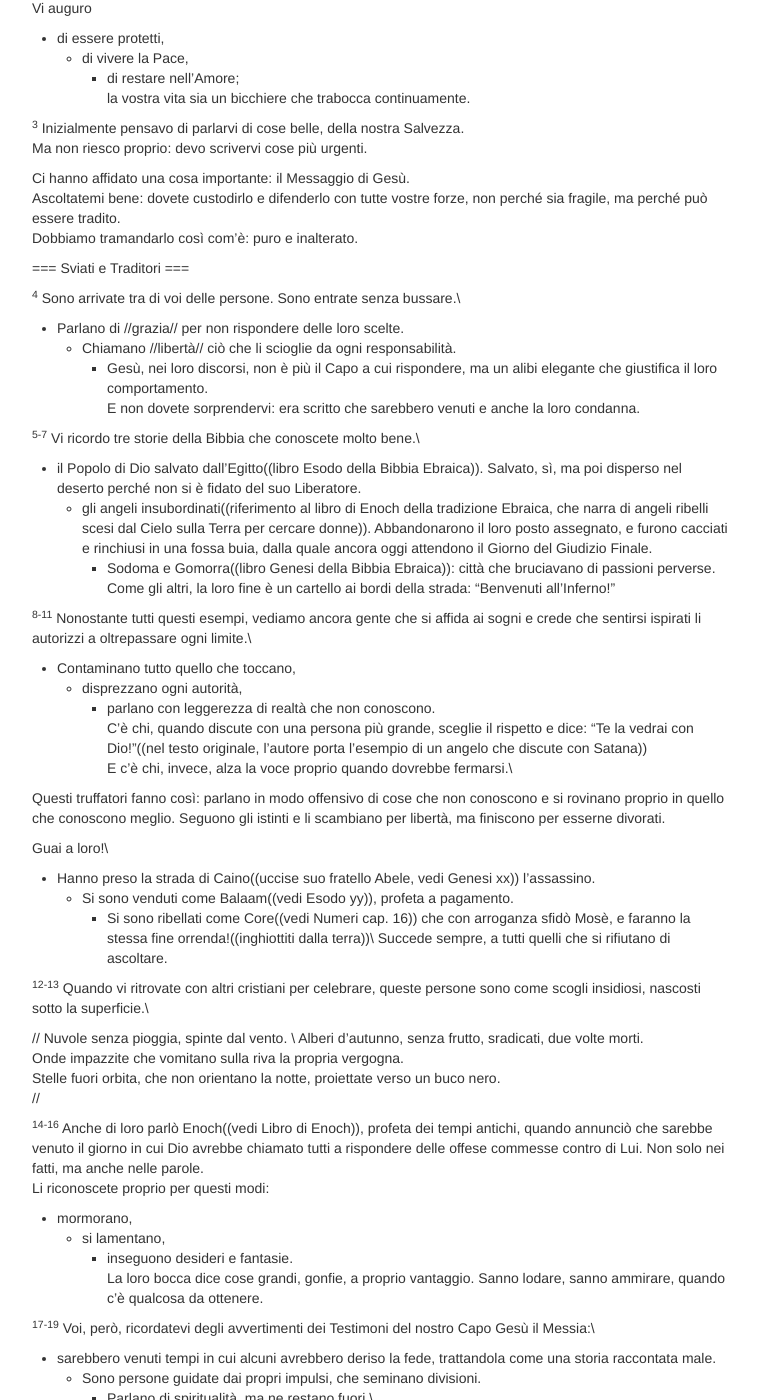
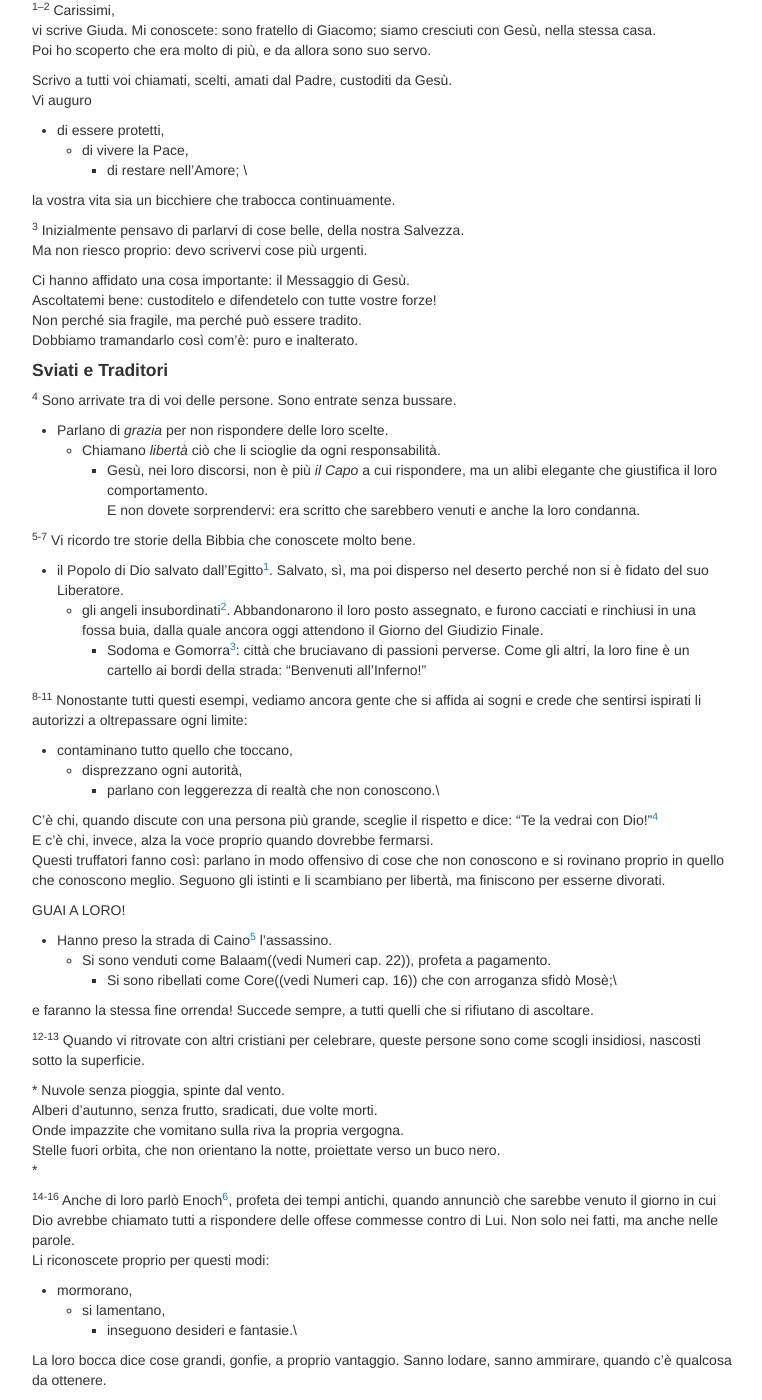
Before and after one commit to pachialu/giuda_pages, a Jekyll site: the page built from pages/gda01.md, in a window 1280 px wide and 1400 px high, scrolled down 194 px. Shown: the whole window, without its empty margins (258-1020 px from the left). Built offline with Jekyll 4.4.1, drawn with Linux system fonts in a browser that asks for light colours; our own code applies the rules of GitHub Pages for plain Markdown files; some of the changed text lies outside the part shown.

Commit message:
aggiunto contenuti
testo da wiki

```diff
--- a/pages/gda01.md
+++ b/pages/gda01.md
@@ -1,99 +1,145 @@
-<sup>1–2</sup>
-Carissimi,\\
-Vi scrive Giuda. Mi conoscete: sono fratello di Giacomo; siamo cresciuti con Gesù, nella stessa casa.\\
+---
+layout: page
+title: 1
+---
+
+------------------------------------------------------------------------
+
+<sup>1–2</sup> Carissimi,
+vi scrive Giuda. Mi conoscete: sono fratello di Giacomo; siamo cresciuti
+con Gesù, nella stessa casa.
 Poi ho scoperto che era molto di più, e da allora sono suo servo.
 
-Scrivo a tutti voi chiamati, scelti, amati dal Padre, custoditi da Gesù.\\
+Scrivo a tutti voi chiamati, scelti, amati dal Padre, custoditi da
+Gesù.
 Vi auguro
-  * di essere protetti,
-    * di vivere la Pace,
-        * di restare nell’Amore; \\
+
+- di essere protetti,
+  - di vivere la Pace,
+    - di restare nell’Amore; \\
+
 la vostra vita sia un bicchiere che trabocca continuamente.
 
-<sup>3</sup>
-Inizialmente pensavo di parlarvi di cose belle, della nostra Salvezza.\\
+<sup>3</sup> Inizialmente pensavo di parlarvi di cose belle, della
+nostra Salvezza.
 Ma non riesco proprio: devo scrivervi cose più urgenti.
 
-Ci hanno affidato una cosa importante: il Messaggio di Gesù.\\
-Ascoltatemi bene: dovete custodirlo e difenderlo con tutte vostre forze, non perché sia fragile, ma perché può essere tradito.\\
+Ci hanno affidato una cosa importante: il Messaggio di Gesù.
+Ascoltatemi bene: custoditelo e difendetelo con tutte vostre forze!
+Non perché sia fragile, ma perché può essere tradito.
 Dobbiamo tramandarlo così com'è: puro e inalterato.
 
-=== Sviati e Traditori ===
+#### Sviati e Traditori
 
-<sup>4</sup>
-Sono arrivate tra di voi delle persone. Sono entrate senza bussare.\\
-  * Parlano di //grazia// per non rispondere delle loro scelte.\\
-    * Chiamano //libertà// ciò che li scioglie da ogni responsabilità.\\
-      * Gesù, nei loro discorsi, non è più il Capo a cui rispondere, ma un alibi elegante che giustifica il loro comportamento.\\
-E non dovete sorprendervi: era scritto che sarebbero venuti e anche la loro condanna.
+<sup>4</sup> Sono arrivate tra di voi delle persone. Sono entrate senza
+bussare.
+  * Parlano di *grazia* per non rispondere delle loro scelte.
+    * Chiamano *libertà* ciò che li scioglie da ogni responsabilità.
+      * Gesù, nei loro discorsi, non è più *il Capo* a cui rispondere, ma un
+alibi elegante che giustifica il loro comportamento.
+E non dovete sorprendervi: era scritto che sarebbero venuti e anche la
+loro condanna.
 
-<sup>5-7</sup>
-Vi ricordo tre storie della Bibbia che conoscete molto bene.\\
-  * il Popolo di Dio salvato dall’Egitto((libro Esodo della Bibbia Ebraica)). Salvato, sì, ma poi disperso nel deserto perché non si è fidato del suo Liberatore.\\
-    * gli angeli insubordinati((riferimento al libro di Enoch della tradizione Ebraica, che narra di angeli ribelli scesi dal Cielo sulla Terra per cercare donne)). Abbandonarono il loro posto assegnato, e furono cacciati e rinchiusi in una fossa buia, dalla quale ancora oggi attendono il Giorno del Giudizio Finale.\\
-      * Sodoma e Gomorra((libro Genesi della Bibbia Ebraica)): città che bruciavano di passioni perverse. Come gli altri, la loro fine è un cartello ai bordi della strada: “Benvenuti all'Inferno!”
+<sup>5-7</sup> Vi ricordo tre storie della Bibbia che conoscete molto
+bene.
+  * il Popolo di Dio salvato dall’Egitto[^1]. Salvato, sì, ma poi
+disperso nel deserto perché non si è fidato del suo Liberatore.
+    * gli angeli insubordinati[^2]. Abbandonarono il loro posto assegnato,
+e furono cacciati e rinchiusi in una fossa buia, dalla quale ancora oggi
+attendono il Giorno del Giudizio Finale.
+      * Sodoma e Gomorra[^3]: città che bruciavano di passioni perverse. Come
+gli altri, la loro fine è un cartello ai bordi della strada: “Benvenuti
+all'Inferno!”
 
-<sup>8-11</sup>
-Nonostante tutti questi esempi, vediamo ancora gente che si affida ai sogni e crede che sentirsi ispirati li autorizzi a oltrepassare ogni limite.\\
-  * Contaminano tutto quello che toccano,
-      * disprezzano ogni autorità,
-          * parlano con leggerezza di realtà che non conoscono.\\
-C’è chi, quando discute con una persona più grande, sceglie il rispetto e dice: "Te la vedrai con Dio!"((nel testo originale, l'autore porta l'esempio di un angelo che discute con Satana))\\
-E c’è chi, invece, alza la voce proprio quando dovrebbe fermarsi.\\
+<sup>8-11</sup> Nonostante tutti questi esempi, vediamo ancora gente che
+si affida ai sogni e crede che sentirsi ispirati li autorizzi a
+oltrepassare ogni limite:
+  * contaminano tutto quello che toccano,
+    * disprezzano ogni autorità,
+       * parlano con leggerezza di realtà che non conoscono.\\
 
-Questi truffatori fanno così: parlano in modo offensivo di cose che non conoscono e si rovinano proprio in quello che conoscono meglio. Seguono gli istinti e li scambiano per libertà, ma finiscono per esserne divorati.
+C’è chi, quando discute con una persona più grande, sceglie il rispetto
+e dice: "Te la vedrai con Dio!"[^4]
+E c’è chi, invece, alza la voce proprio quando dovrebbe fermarsi.
+Questi truffatori fanno così: parlano in modo offensivo di cose che non
+conoscono e si rovinano proprio in quello che conoscono meglio. Seguono
+gli istinti e li scambiano per libertà, ma finiscono per esserne
+divorati.
 
-Guai a loro!\\
-  * Hanno preso la strada di Caino((uccise suo fratello Abele, vedi Genesi xx)) l'assassino.
-      * Si sono venduti come  Balaam((vedi Esodo yy)), profeta a pagamento.
-          * Si sono ribellati come Core((vedi Numeri cap. 16)) che con arroganza sfidò Mosè, e faranno la stessa fine orrenda!((inghiottiti dalla terra))\\
-Succede sempre, a tutti quelli che si rifiutano di ascoltare.
+GUAI A LORO!
+  * Hanno preso la strada di Caino[^5] l'assassino.
+    * Si sono venduti come Balaam((vedi Numeri cap. 22)), profeta a pagamento.
+      * Si sono ribellati come Core((vedi Numeri cap. 16)) che con arroganza sfidò Mosè;\\
 
-<sup>12-13</sup>
-Quando vi ritrovate con altri cristiani per celebrare, queste persone sono come scogli insidiosi, nascosti sotto la superficie.\\
+e faranno la stessa fine orrenda! Succede sempre, a tutti quelli che si
+rifiutano di ascoltare.
 
-//
-  Nuvole senza pioggia, spinte dal vento.  \\
-  Alberi d’autunno, senza frutto, sradicati, due volte morti.  \\
-  Onde impazzite che vomitano sulla riva la propria vergogna.  \\
-  Stelle fuori orbita, che non orientano la notte, proiettate verso un buco nero.  \\
-//
+<sup>12-13</sup> Quando vi ritrovate con altri cristiani per celebrare,
+queste persone sono come scogli insidiosi, nascosti sotto la
+superficie.
 
-<sup>14-16</sup>
-Anche di loro parlò Enoch((vedi Libro di Enoch)), profeta dei tempi antichi, quando annunciò che sarebbe venuto il giorno in cui Dio avrebbe chiamato tutti a rispondere delle offese commesse contro di Lui. Non solo nei fatti, ma anche nelle parole.\\
+*
+Nuvole senza pioggia, spinte dal vento.
+Alberi d’autunno, senza frutto, sradicati, due volte morti.
+Onde impazzite che vomitano sulla riva la propria vergogna.
+Stelle fuori orbita, che non orientano la notte, proiettate verso un
+buco nero.
+*
+
+<sup>14-16</sup> Anche di loro parlò Enoch[^6], profeta dei tempi
+antichi, quando annunciò che sarebbe venuto il giorno in cui Dio avrebbe
+chiamato tutti a rispondere delle offese commesse contro di Lui. Non
+solo nei fatti, ma anche nelle parole.
 Li riconoscete proprio per questi modi:
-  * mormorano,
-      * si lamentano,
-          * inseguono desideri e fantasie.\\
-La loro bocca dice cose grandi, gonfie, a proprio vantaggio. Sanno lodare, sanno ammirare, quando c’è qualcosa da ottenere.
 
-<sup>17-19</sup>
-Voi, però, ricordatevi degli avvertimenti dei Testimoni del nostro Capo Gesù il Messia:\\
-  * sarebbero venuti tempi in cui alcuni avrebbero deriso la fede, trattandola come una storia raccontata male.\\
-    * Sono persone guidate dai propri impulsi, che seminano divisioni.\\
-      * Parlano di spiritualità, ma ne restano fuori.\\
+- mormorano,
+  - si lamentano,
+    - inseguono desideri e fantasie.\\
 
-=== Voi invece... ===
+La loro bocca dice cose grandi, gonfie, a proprio vantaggio. Sanno
+lodare, sanno ammirare, quando c’è qualcosa da ottenere.
 
-<sup>20-21</sup>
-Ma voi, carissimi, costruite sulla Verità che avete ricevuto, quella trasmessa una volta per sempre.\\
+<sup>17-19</sup> Voi, però, ricordatevi degli avvertimenti dei Testimoni
+del nostro Capo Gesù il Messia:
+  * sarebbero venuti tempi in cui alcuni avrebbero deriso la fede, trattandola come una storia raccontata male.
+    * Sono persone guidate dai propri impulsi, che seminano divisioni.
+      * Parlano di spiritualità, ma ne restano fuori.
+
+#### Voi invece...
+
+<sup>20-21</sup> Ma voi, carissimi, costruite sulla Verità che avete
+ricevuto, quella trasmessa una volta per sempre.
+
   * Pregate seguendo Dio Spirito,
     * custoditevi nell’Amore di Dio,
-      * aspettate la misericordia di Gesù nostro Capo che porta Vita Infinita.
+      * aspettando il perdono di Gesù nostro Capo che porta Vita Infinita.
 
-<sup>22-23</sup>
-Quando incontrate chi dubita, intervenite.\\
+<sup>22-23</sup> Quando incontrate chi dubita, intervenite.
   * Alcuni vanno aiutati, presi per mano.
     * Altri vanno strappati al fuoco, senza esitazione.\\
       * Con altri ancora agite con cautela, tenendo le distanze da tutto ciò che potrebbe contagiarvi e offendere Dio.\\
 
-<sup>24-25</sup>
-//
-A Dio, l'unico che può custodirvi e impedirvi di cadere,\\
-che può farvi comparire rinnovati e festeggianti davanti alla sua gloria,\\
-all’unico Dio, nostro Salvatore attraverso Gesù Cristo,\\
-siano gloria, maestà, forza e autorità,\\
-prima di ogni tempo, ora, e per sempre.\\
-//
+<sup>24-25</sup> * A Dio, l'unico che può custodirvi e impedirvi di
+cadere,
+che può farvi comparire rinnovati e festeggianti davanti alla sua
+gloria,
+all’unico Dio, nostro Salvatore attraverso Gesù Cristo,
+siano gloria, maestà, forza e autorità,
+prima di ogni tempo, ora, e per sempre.
+*
 
 E così sia.
+
+[^1]: libro Esodo della Bibbia Ebraica
+
+[^2]: riferimento al libro di Enoch della tradizione Ebraica, che narra
+    di angeli ribelli scesi dal Cielo sulla Terra per cercare donne
+
+[^3]: libro Genesi della Bibbia Ebraica
+
+[^4]: nel testo originale, l'autore porta l'esempio di un angelo che
+    discute con Satana
+
+[^5]: uccise suo fratello Abele, vedi Genesi cap. 4
+
+[^6]: vedi Libro di Enoch
```
Also changed, not shown: index.md (+13 -1 lines).
